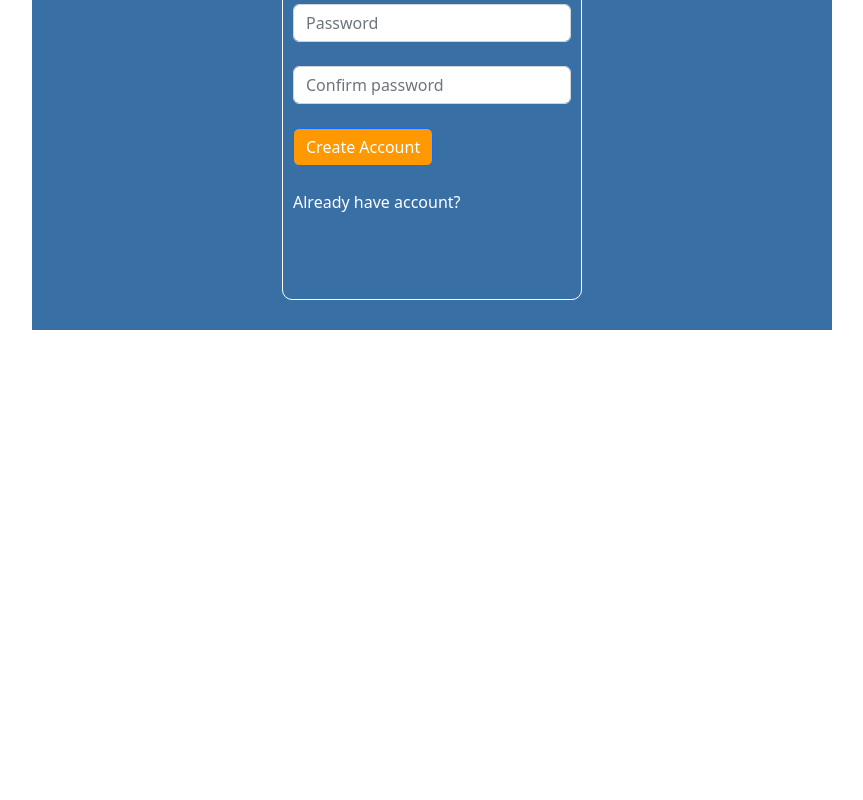
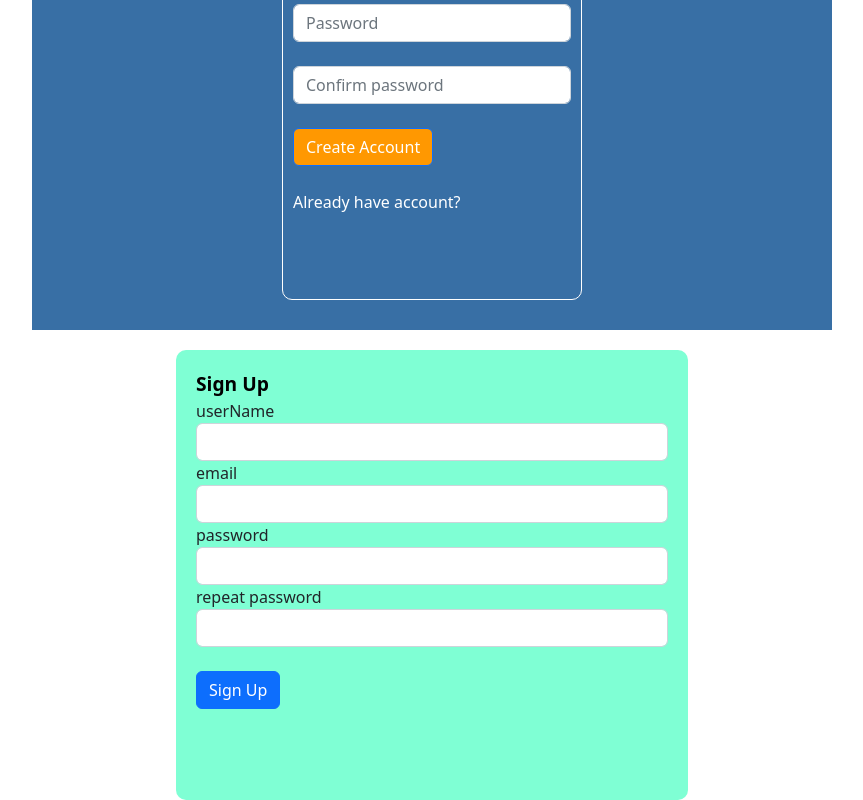
Before and after one commit to patsicko/multiple-inputs-react, a React (Create React App) app: page / in a window 1280 px wide. Shown: the part 639-1439 px from the top of the page, without its empty margins (208-1071 px from the left). Before the commit the page ends 969 px from the top, so only its background shows below. Built offline with nearby package versions, Linux system fonts and the light colour scheme.

Commit message:
Lasy components

```diff
--- a/src/App.js
+++ b/src/App.js
@@ -1,8 +1,11 @@
 
 import './App.css';
-import React from 'react';
+import React,{lazy,Suspense} from 'react';
 import Form2 from "./components/form";
-import SignUp from './components/signUp';
+// import SignUp from './components/signUp';
+import Form3 from './components/form3';
+const SignUp=React.lazy(()=>import("./components/signUp"))
+
 
 function App() {
   return (
@@ -11,7 +14,14 @@ function App() {
 
 
     <Form2/>
+
+    <Suspense fallback={<div>
+      loading.....
+    </div>}>
     <SignUp/>
+    </Suspense>
+
+    <Form3/>
     </>
   );
 }
--- a/src/components/form.module.css
+++ b/src/components/form.module.css
@@ -50,3 +50,18 @@ p{
 .error{
     color: red;
 }
+
+.form3{
+    width: 40%;
+    margin-left: 30%;
+    margin-top: 20px;
+    padding: 20px;
+    background-color: aquamarine;
+    height: 450px;
+    border-radius: 10px;
+}
+.up{
+    color: black;
+    font-size: 1.2rem;
+    font-weight: 800;
+}
--- /dev/null
+++ b/src/components/form3.jsx
@@ -0,0 +1,47 @@
+import React,{useState} from 'react';
+import Form from "react-bootstrap/Form";
+import Button from "react-bootstrap/Button"
+import styles from "./form.module.css"
+
+
+
+const Form3 = () => {
+
+    const[address,setAddress]=useState({
+   fullName:'',
+   email:'',
+   password:'',
+   repeat:''
+
+    })
+
+    const handleAddress=(e)=>{
+        setAddress({...address,[e.target.name]:e.target.value})
+    }
+
+    const handleSubmit=(e)=>{
+        e.preventDefault()
+        console.log(address)
+    }
+
+
+  return (<>
+
+<div className={styles.form3}>
+      <span className={styles.up}>Sign Up</span>
+   <Form onSubmit={handleSubmit}>
+    <label htmlFor="">userName</label><Form.Control type="text" name="fullName"  onChange={(e)=>handleAddress(e)}  id="" />
+    <label htmlFor="">email</label><Form.Control type="text" name="email"  onChange={(e)=>handleAddress(e)} id="" />
+    <label htmlFor="">password</label><Form.Control type="text" name="password" onChange={(e)=>handleAddress(e)} id="" />
+    <label htmlFor="">repeat password</label><Form.Control type="text" name="repeat" onChange={(e)=>handleAddress(e)} id="" />
+  <br />
+    <Button type="submit"> Sign Up</Button>
+   </Form>
+
+</div>
+    </>
+
+  )
+}
+
+export default Form3
--- a/src/components/signUp.jsx
+++ b/src/components/signUp.jsx
@@ -25,7 +25,7 @@ const SignUp=()=>{
     name:yup.string().required(),
     email:yup.string().required(),
     password:yup.string().min(4).max(8).required(),
-    confirm:yup.string().oneOf([yup.ref("password")])
+    confirm:yup.string().oneOf([yup.ref("password")],null)
 
  })
 
```
